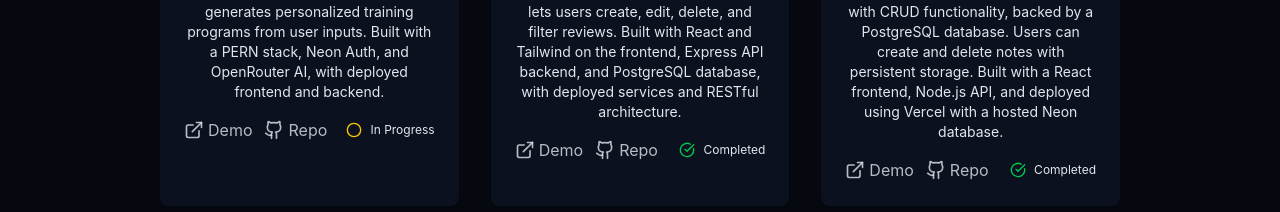
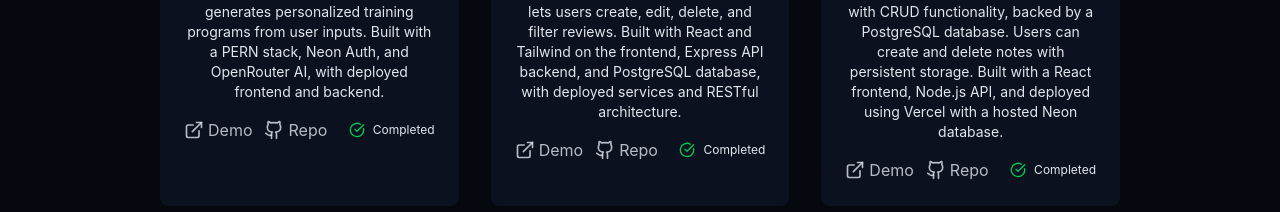
Before and after one commit to DeusAbIntus/Portfolio, a React (Vite) app: page / in a window 1280 px wide. Shown: the part 3180-3392 px from the top of the page. Built offline with nearby package versions, Linux system fonts and the light colour scheme.

Commit message:
change train.ai project status

```diff
--- a/src/components/ProjectsSection.jsx
+++ b/src/components/ProjectsSection.jsx
@@ -31,7 +31,7 @@ const projects = [
     tags: ["TypeScript", "React", "Node.js", "Prisma", "OpenAI", "Neon"],
     demoURL: "https://ai-gym-planner-deployment.vercel.app/",
     repoURL: "https://github.com/DeusAbIntus/AI-Gym--Planner---Deployment.git",
-    status: "in-progress",
+    status: "completed",
   },
   {
     id: 2,
```
